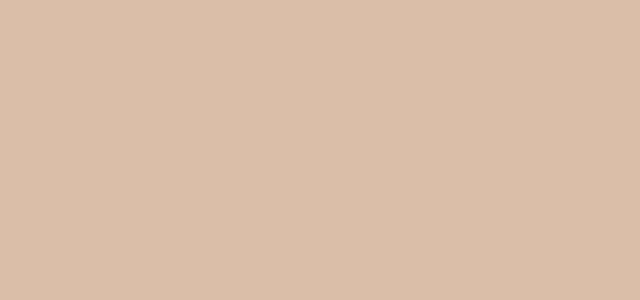
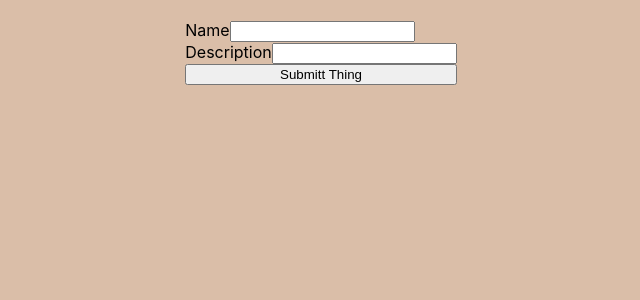
Before and after one commit to julialoeschel/React-news, a React (Vite) app: page /add in a window 1280 px wide. Before the commit this address had no page. Shown: the top 300 px of the page, without its empty margins (319-959 px from the left). Built offline with nearby package versions, Linux system fonts and the light colour scheme.

Commit message:
start add form

```diff
--- a/src/app/App.tsx
+++ b/src/app/App.tsx
@@ -1,5 +1,6 @@
 import React from 'react';
 import { BrowserRouter, Routes, Route } from 'react-router-dom';
+import AddThing from './pages/AddThing/AddThing';
 import Dashboard from './pages/Dashboard/Dashboard';
 import Stuff from './pages/Stuff/Stuff';
 
@@ -11,6 +12,7 @@ function App(): JSX.Element {
         <Route path="stuff">
           <Route path=":userId" element={<Stuff />} />
         </Route>
+        <Route path="/add" element={<AddThing />} />
       </Routes>
     </BrowserRouter>
   );
--- a/src/app/hooks/useFetch.ts
+++ b/src/app/hooks/useFetch.ts
@@ -1,7 +1,7 @@
 import { useEffect, useState } from 'react';
 
 export default function useFetch<Type>(url: string): Type | null {
-  const [data, setData] = useState(null);
+  const [data, setData] = useState<Type | null>(null);
 
   async function fetchData() {
     const response = await fetch(url);
--- /dev/null
+++ b/src/app/pages/AddThing/AddThing.tsx
@@ -0,0 +1,23 @@
+import React from 'react';
+import styled from 'styled-components';
+
+export default function AddThing(): JSX.Element {
+  return (
+    <StyleForm>
+      <label>
+        Name
+        <input type="text" />
+      </label>
+      <label>
+        Description
+        <input type="text" />
+      </label>
+      <button>Submitt Thing</button>
+    </StyleForm>
+  );
+}
+
+const StyleForm = styled.form`
+  display: grid;
+  margin-top: 20px;
+`;
```
